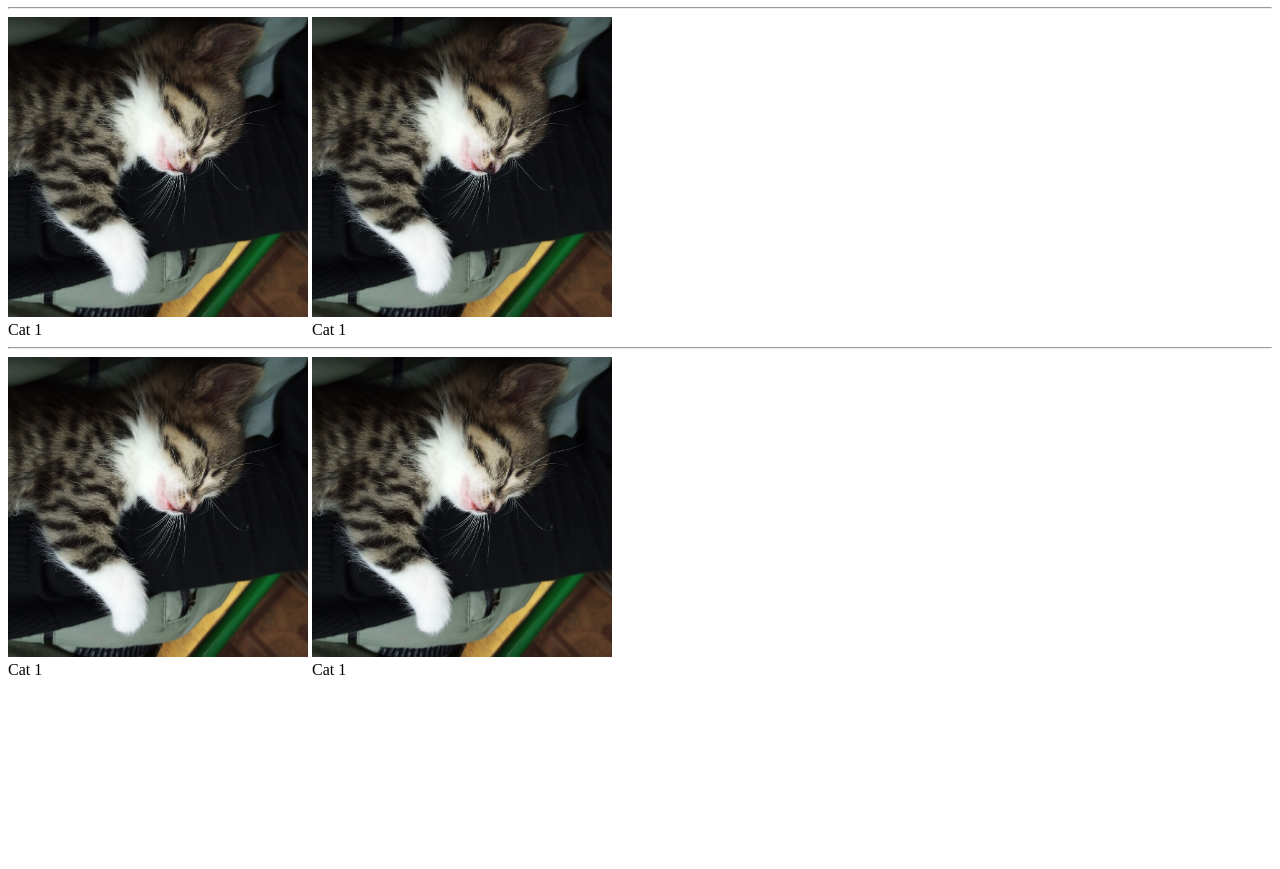
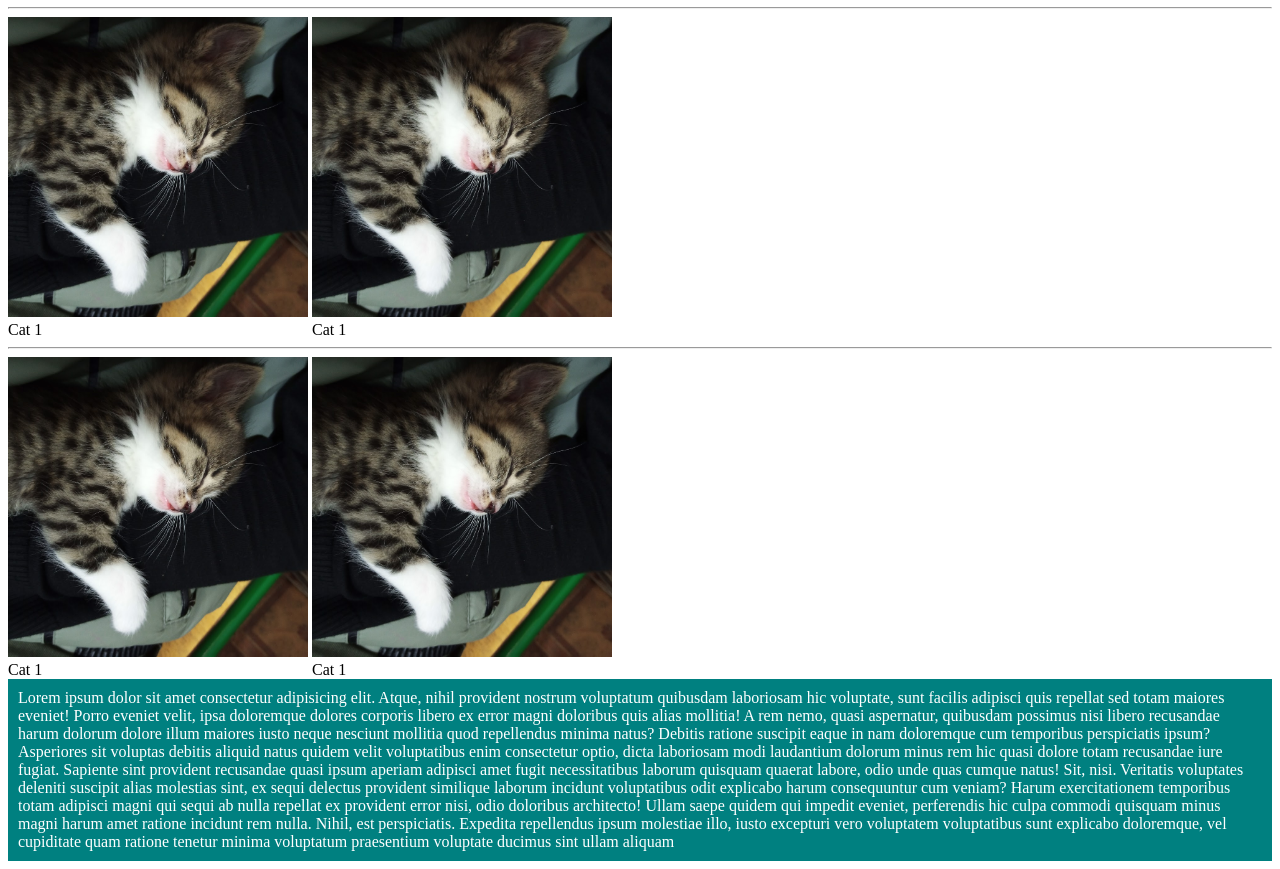
Before and after one commit to abdul-rozzaq/github-learning, a plain HTML site: page index.html in a window 1280 px wide. Shown: the part 76-945 px from the top of the page. Before the commit the page ends 800 px from the top, so only its background shows below. Drawn offline with Linux system fonts and the light colour scheme.

Commit message:
footer qo'shildi

```diff
--- a/index.html
+++ b/index.html
@@ -41,6 +41,13 @@
         </div>
     </div>
 
+    <footer>
+        Lorem ipsum dolor sit amet consectetur adipisicing elit. Atque, nihil provident nostrum voluptatum quibusdam laboriosam hic voluptate, sunt facilis adipisci quis repellat sed totam maiores eveniet! Porro eveniet velit, ipsa doloremque dolores corporis libero ex error magni doloribus quis alias mollitia! A rem nemo, quasi aspernatur, quibusdam possimus nisi libero recusandae harum dolorum dolore illum maiores iusto neque nesciunt mollitia quod repellendus minima natus? Debitis ratione
+        suscipit eaque in nam doloremque cum temporibus perspiciatis ipsum? Asperiores sit voluptas debitis aliquid natus quidem velit voluptatibus enim consectetur optio, dicta laboriosam modi laudantium dolorum minus rem hic quasi dolore totam recusandae iure fugiat. Sapiente sint provident recusandae quasi ipsum aperiam adipisci amet fugit necessitatibus laborum quisquam quaerat labore, odio unde quas cumque natus! Sit, nisi. Veritatis voluptates deleniti suscipit alias molestias sint, ex
+        sequi delectus provident similique laborum incidunt voluptatibus odit explicabo harum consequuntur cum veniam? Harum exercitationem temporibus totam adipisci magni qui sequi ab nulla repellat ex provident error nisi, odio doloribus architecto! Ullam saepe quidem qui impedit eveniet, perferendis hic culpa commodi quisquam minus magni harum amet ratione incidunt rem nulla. Nihil, est perspiciatis. Expedita repellendus ipsum molestiae illo, iusto excepturi vero voluptatem voluptatibus sunt
+        explicabo doloremque, vel cupiditate quam ratione tenetur minima voluptatum praesentium voluptate ducimus sint ullam aliquam
+    </footer>
+
 
 </body>
 
--- a/style.css
+++ b/style.css
@@ -21,3 +21,10 @@ h1 {
     flex-direction: column;
     gap: 4px;
 }
+
+
+footer {
+    padding: 10px;
+    background-color: teal;
+    color: white;
+}
```
